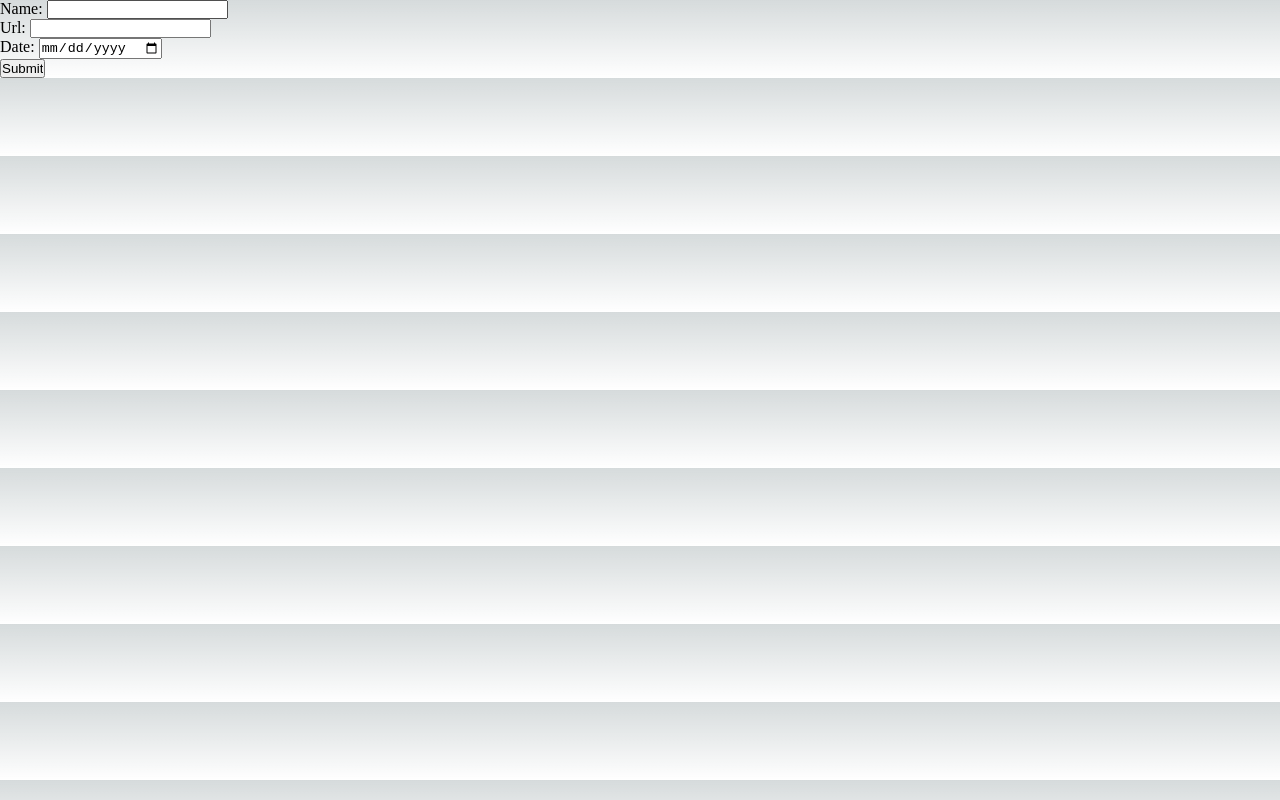
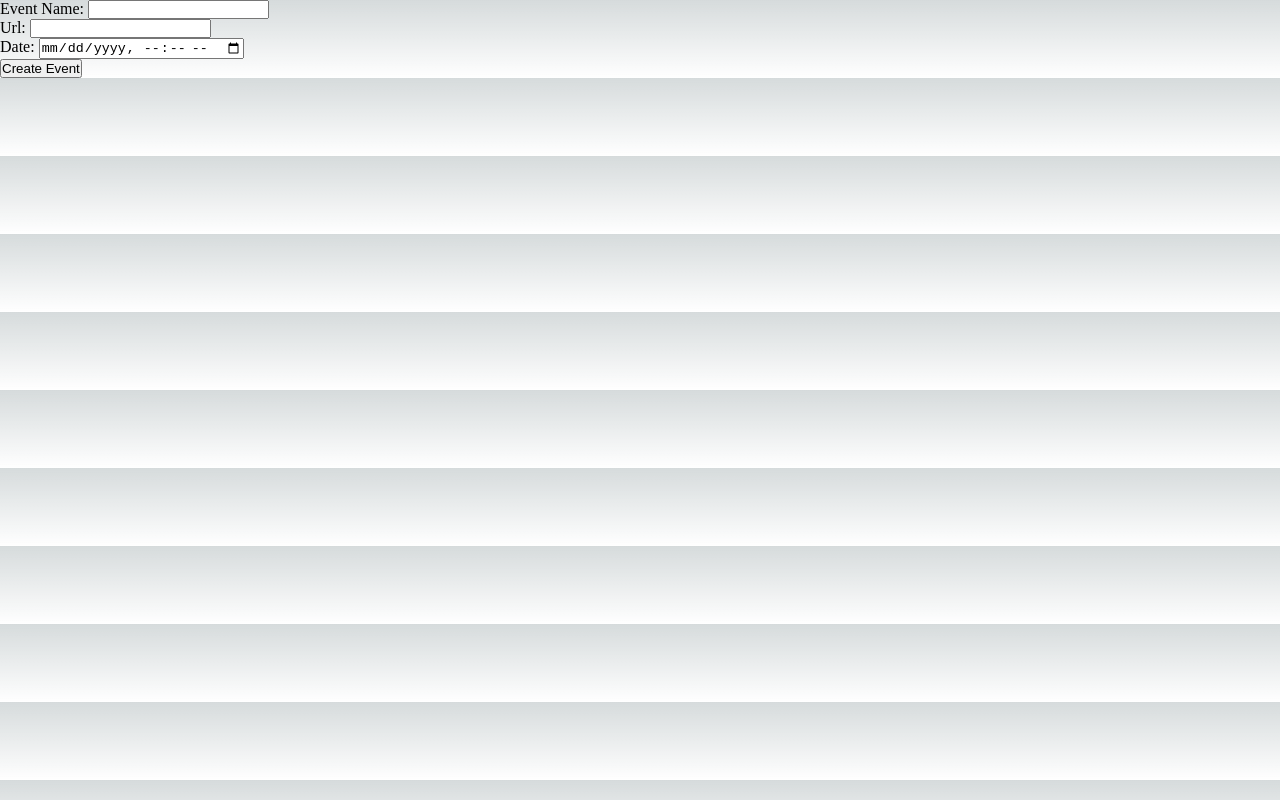
Before and after one commit to freeCodeCamp/event-calendar, a Next.js app: page /add-event in a window 1280 px wide. Built offline with nearby package versions, Linux system fonts and the light colour scheme.

Commit message:
feat: redirect to home after event creation
Also refacto to use react-hook-form for the nice DX.

```diff
--- a/package.json
+++ b/package.json
@@ -21,6 +21,7 @@
     "next-auth": "4.22.1",
     "react": "18.2.0",
     "react-dom": "18.2.0",
+    "react-hook-form": "7.43.9",
     "typescript": "5.0.4"
   },
   "devDependencies": {
--- a/src/pages/add-event.tsx
+++ b/src/pages/add-event.tsx
@@ -1,20 +1,50 @@
+import { useRouter } from "next/router";
+import { useForm } from "react-hook-form";
+
+type EventData = {
+  name: string;
+  link: string;
+  date: string;
+};
+
 export default function AddEvent() {
+  const router = useRouter();
+  const { register, handleSubmit } = useForm<EventData>();
+
+  const postEvent = async (event: EventData) => {
+    const res = await fetch("/api/event", {
+      method: "POST",
+      headers: { "Content-Type": "application/json" },
+      body: JSON.stringify(event),
+    });
+
+    if (res.ok) {
+      router.push("/");
+    } else {
+      throw new Error("Something went wrong");
+    }
+  };
+
   return (
-    <form action="/api/event" method="post">
+    <form onSubmit={handleSubmit(postEvent)}>
       <div>
-        <label htmlFor="name">Name: </label>
-        <input type="text" name="name" id="name" required />
+        <label htmlFor="name">Event Name: </label>
+        <input type="text" required {...register("name", { required: true })} />
       </div>
       <div>
         <label htmlFor="link">Url: </label>
-        <input type="url" name="link" id="link" required />
+        <input type="url" required {...register("link", { required: true })} />
       </div>
       <div>
         <label htmlFor="date">Date: </label>
-        <input type="date" name="date" id="date" required />
+        <input
+          type="datetime-local"
+          required
+          {...register("date", { required: true })}
+        />
       </div>
       <div>
-        <input type="submit" value="Submit" />
+        <input type="submit" value="Create Event" />
       </div>
     </form>
   );
```
Also changed, not shown: 1 other file (tests, documents, lock files or other folders).
